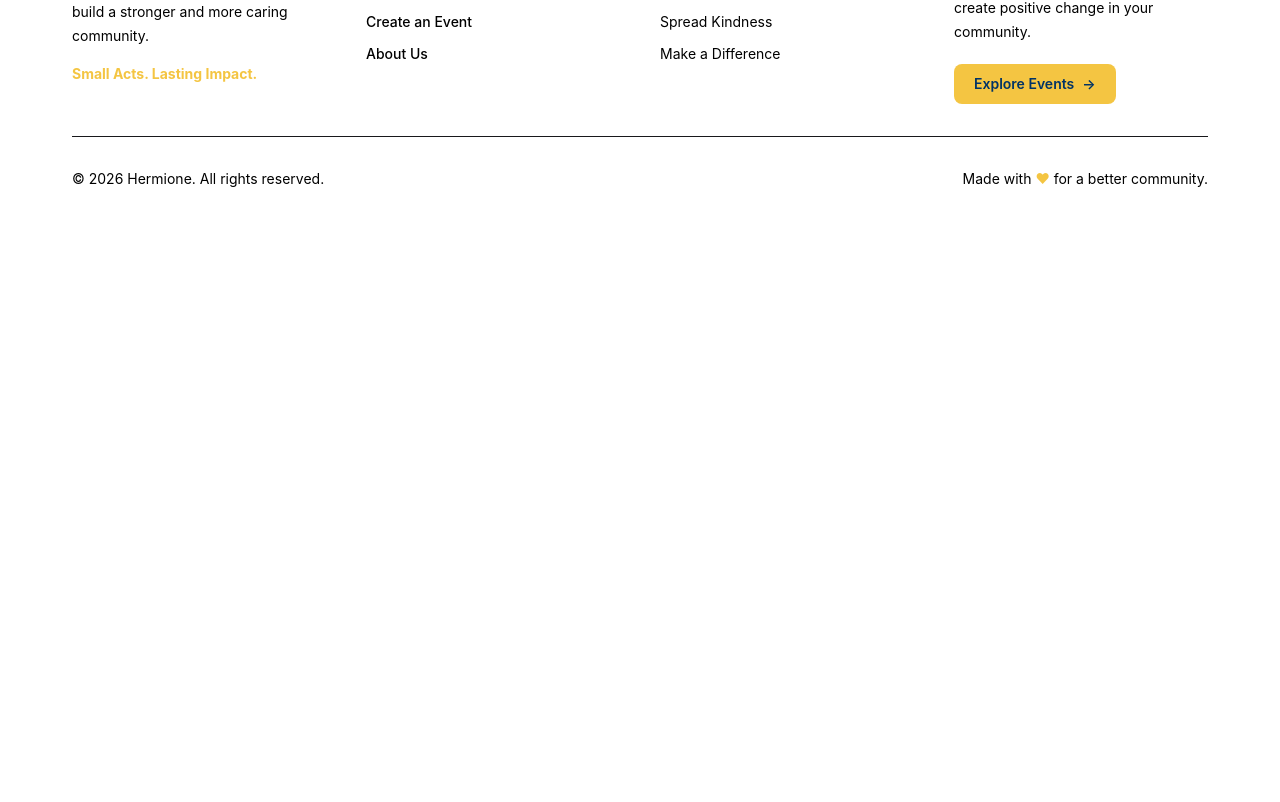
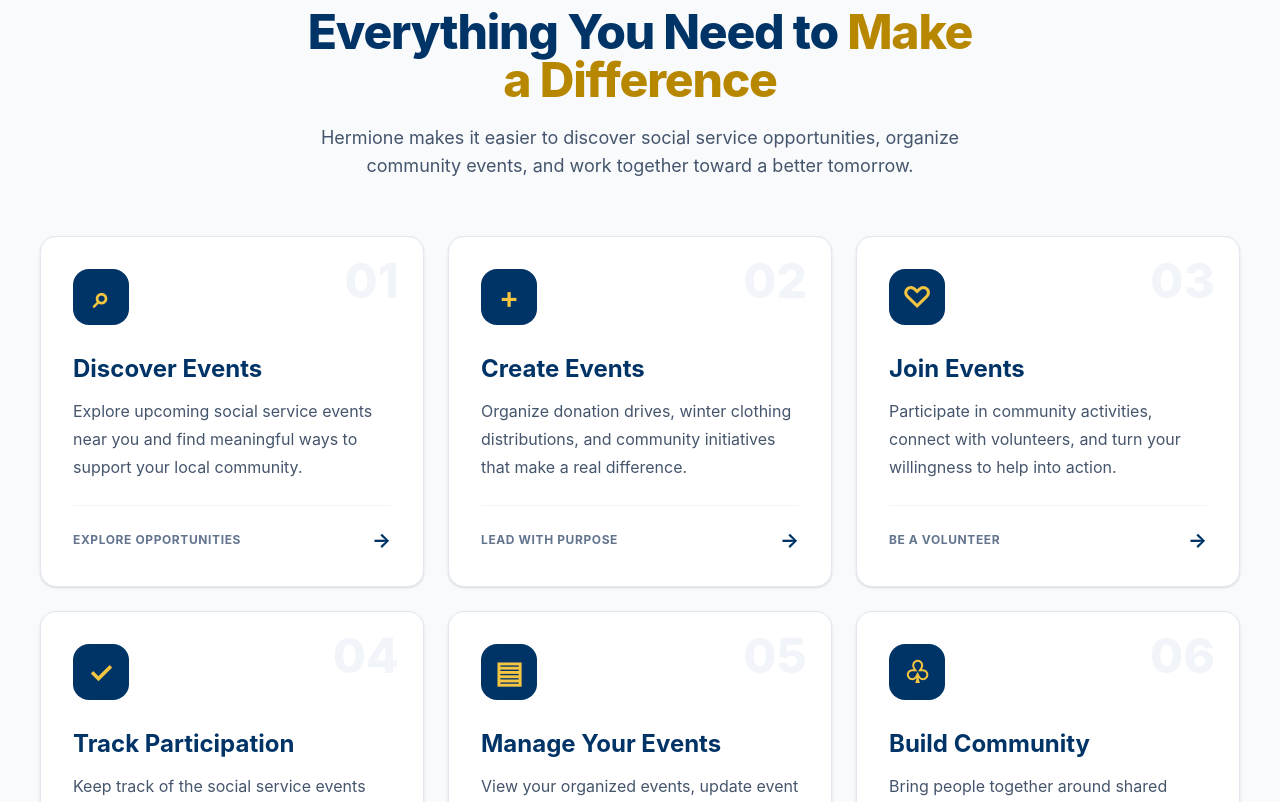
Before and after one commit to Rayhan-Khan-CSE/assignment-8-client, a Next.js app: page / in a window 1280 px wide. Shown: the part 838-1640 px from the top of the page. Before the commit the page ends 1051 px from the top, so only its background shows below. Built offline with nearby package versions, Linux system fonts and the light colour scheme.

Commit message:
Features section completed

```diff
--- a/src/app/page.js
+++ b/src/app/page.js
@@ -1,10 +1,12 @@
 import Banner from "@/components/Banner";
+import Features from "@/components/Features";
 
 
 export default function Home() {
   return (
     <div>
       <Banner></Banner>
+      <Features></Features>
     </div>
   );
 }
--- /dev/null
+++ b/src/components/Features.jsx
@@ -0,0 +1,109 @@
+import Link from "next/link";
+
+const features = [
+    {
+        number: "01",
+        icon: "⌕",
+        title: "Discover Events",
+        description:
+            "Explore upcoming social service events near you and find meaningful ways to support your local community.",
+        tag: "Explore Opportunities",
+    },
+    {
+        number: "02",
+        icon: "+",
+        title: "Create Events",
+        description:
+            "Organize donation drives, winter clothing distributions, and community initiatives that make a real difference.",
+        tag: "Lead With Purpose",
+    },
+    {
+        number: "03",
+        icon: "♡",
+        title: "Join Events",
+        description:
+            "Participate in community activities, connect with volunteers, and turn your willingness to help into action.",
+        tag: "Be a Volunteer",
+    },
+    {
+        number: "04",
+        icon: "✓",
+        title: "Track Participation",
+        description:
+            "Keep track of the social service events you have joined and stay informed about your upcoming activities.",
+        tag: "Stay Organized",
+    },
+    {
+        number: "05",
+        icon: "▤",
+        title: "Manage Your Events",
+        description:
+            "View your organized events, update event information, and keep your community initiatives organized.",
+        tag: "Your Dashboard",
+    },
+    {
+        number: "06",
+        icon: "♧",
+        title: "Build Community",
+        description:
+            "Bring people together around shared causes and help create a more caring, connected, and supportive society.",
+        tag: "Make an Impact",
+    },
+];
+
+const Features = () => {
+    return (
+        <section className="bg-slate-50 px-5 py-16 sm:px-8 sm:py-20 lg:py-24">
+            <div className="mx-auto max-w-300">
+                <div className="mx-auto mb-14 max-w-2xl text-center">
+                    <span className="inline-flex items-center gap-2 rounded-full bg-[#F4C542]/20 px-4 py-2 text-sm font-bold text-[#003366]">
+                        <span className="h-2 w-2 rounded-full bg-[#F4C542]"></span>
+                        WHAT MAKES US DIFFERENT
+                    </span>
+                    <h2 className="mt-5 text-3xl font-extrabold tracking-tight text-[#003366] sm:text-4xl lg:text-5xl">
+                        Everything You Need to{" "}
+                        <span className="text-[#B88700]">
+                            Make a Difference
+                        </span>
+                    </h2>
+                    <p className="mt-5 text-base leading-7 text-slate-600 sm:text-lg">
+                        Hermione makes it easier to discover social service
+                        opportunities, organize community events, and work
+                        together toward a better tomorrow.
+                    </p>
+                </div>
+                <div className="grid grid-cols-1 gap-6 sm:grid-cols-2 lg:grid-cols-3">
+                    {features.map((feature) => (
+                        <article
+                            key={feature.number}
+                            className="group relative overflow-hidden rounded-2xl border border-slate-200 bg-white p-7 shadow-sm transition duration-300 hover:-translate-y-2 hover:border-[#F4C542] hover:shadow-xl sm:p-8"
+                        >
+                            <span className="absolute right-6 top-5 text-5xl font-extrabold text-slate-100 transition group-hover:text-[#F4C542]/20">
+                                {feature.number}
+                            </span>
+                            <div className="relative flex h-14 w-14 items-center justify-center rounded-2xl bg-[#003366] text-3xl font-semibold text-[#F4C542] transition duration-300 group-hover:bg-[#F4C542] group-hover:text-[#003366]">
+                                {feature.icon}
+                            </div>
+                            <h3 className="mt-7 text-xl font-bold text-[#003366] sm:text-2xl">
+                                {feature.title}
+                            </h3>
+                            <p className="mt-3 min-h-21 text-sm leading-7 text-slate-600 sm:text-base">
+                                {feature.description}
+                            </p>
+                            <div className="mt-6 flex items-center justify-between border-t border-slate-100 pt-5">
+                                <span className="text-xs font-bold uppercase tracking-wider text-slate-500">
+                                    {feature.tag}
+                                </span>
+                                <span className="text-xl font-bold text-[#003366] transition duration-300 group-hover:translate-x-1 group-hover:text-[#B88700]">
+                                    →
+                                </span>
+                            </div>
+                            <div className="absolute bottom-0 left-0 h-1 w-0 bg-[#F4C542] transition-all duration-300 group-hover:w-full"></div>
+                        </article>
+                    ))}
+                </div>
+            </div>
+        </section>
+    );
+}
+export default Features;
```
